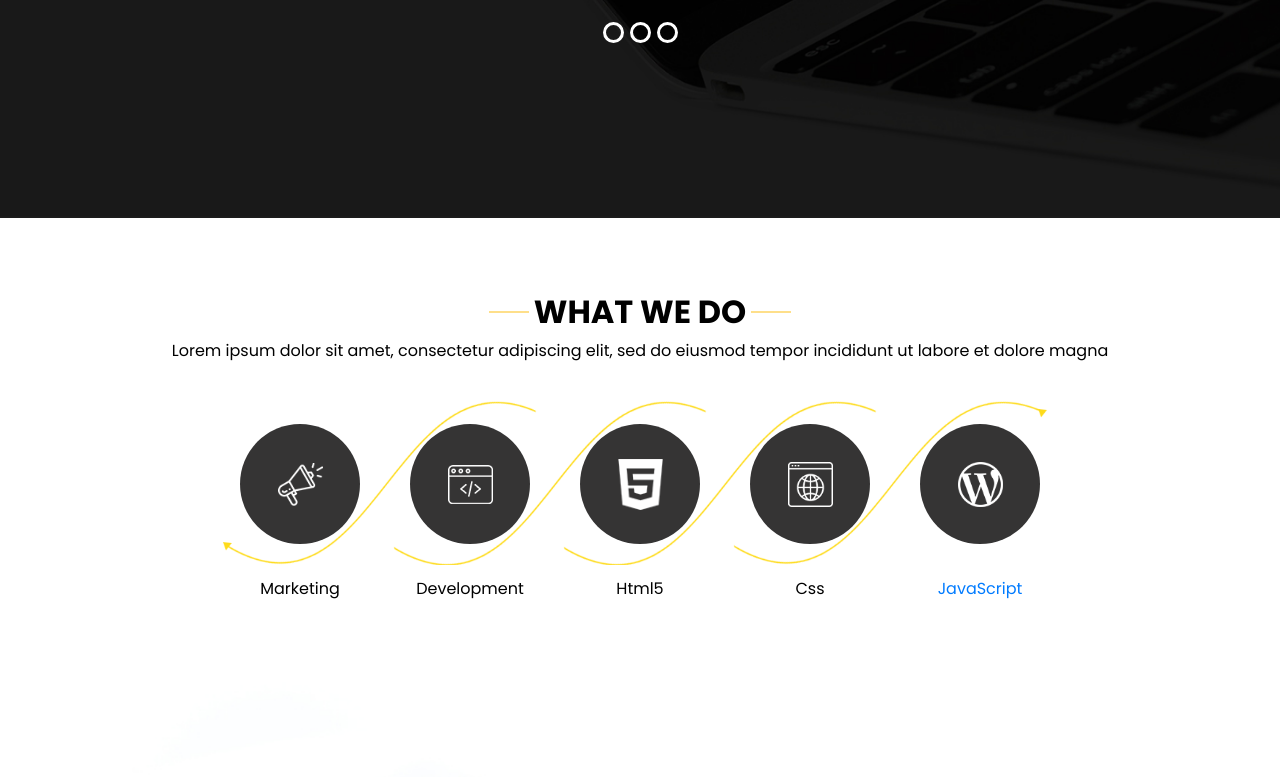
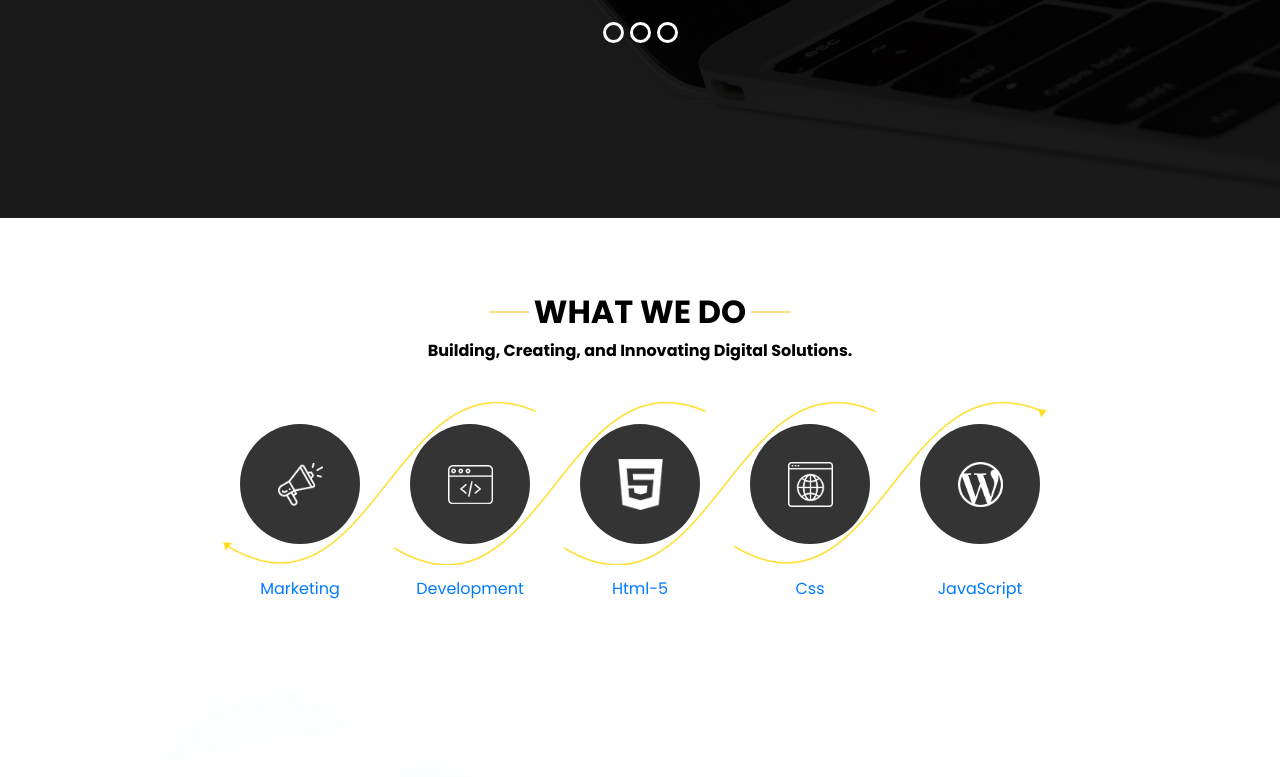
Before and after one commit to anup199/anup199.github.io, a plain HTML site: page index.html in a window 1280 px wide. Shown: the part 582-1359 px from the top of the page. Drawn offline with nearby package versions, Linux system fonts and the light colour scheme.

```diff
--- a/index.html
+++ b/index.html
@@ -97,7 +97,7 @@
 
                       </h2>
                       <h1>
-                        web agency
+                        Code Factory
                       </h1>
                       <p>
                         Lorem ipsum dolor sit amet, consectetur adipiscing elit, sed do eiusmod tempor incididunt ut
@@ -182,8 +182,7 @@
           What we do
         </h2>
         <p>
-          Lorem ipsum dolor sit amet, consectetur adipiscing elit, sed do eiusmod tempor incididunt ut labore et dolore
-          magna
+          <b>Building, Creating, and Innovating Digital Solutions.</b>
         </p>
       </div>
       <div class="do_container">
@@ -193,7 +192,9 @@
           </div>
           <div class="detail-box">
             <h6>
-              Marketing
+              <a href="https://github.com/anup199/Javascript" target="_blank">
+                Marketing
+              </a>
             </h6>
           </div>
         </div>
@@ -203,7 +204,9 @@
           </div>
           <div class="detail-box">
             <h6>
-              Development
+              <a href="https://github.com/anup199/Javascript" target="_blank">
+                Development
+              </a>
             </h6>
           </div>
         </div>
@@ -213,7 +216,9 @@
           </div>
           <div class="detail-box">
             <h6>
-              Html5
+              <a href="https://github.com/anup199/Javascript" target="_blank">
+                Html-5
+              </a>
             </h6>
           </div>
         </div>
@@ -223,7 +228,9 @@
             </div>
           <div class="detail-box">
             <h6>
-              Css
+              <a href="https://github.com/anup199/Css" target="_blank">
+                Css
+              </a>
             </h6>
           </div>
         </div>
```
